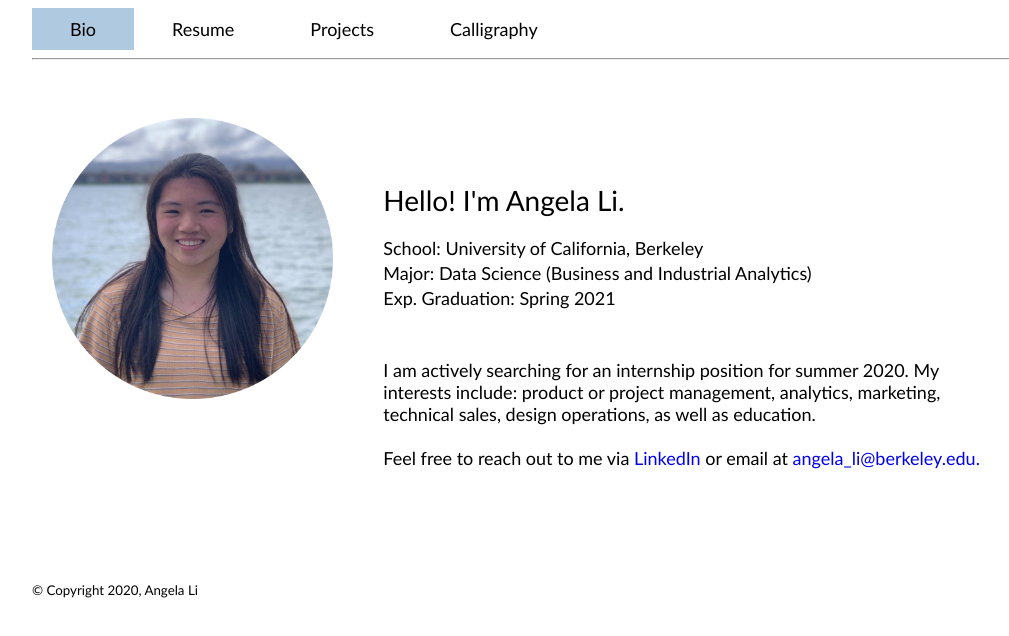
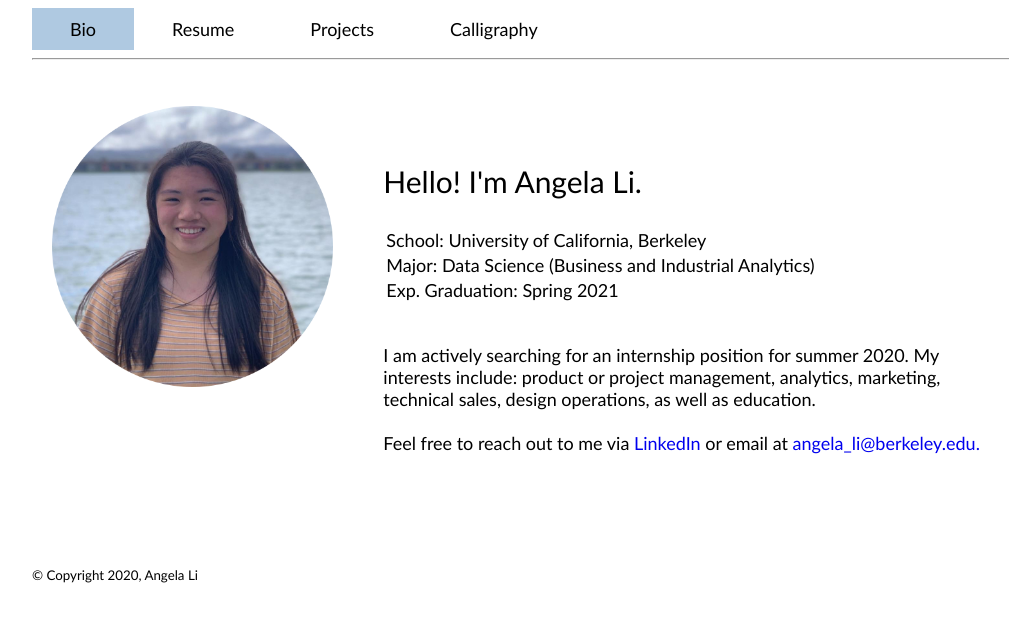
Before and after one commit to angelaalii/bio, a plain HTML site: page index.html in a window 1280 px wide. Shown: the whole page, without its empty margins (96-1105 px from the left). Drawn offline with Linux system fonts and the light colour scheme.

Commit message:
changed margin

```diff
--- a/main.css
+++ b/main.css
@@ -30,22 +30,23 @@ body {
   }
 
 .biobox {
-    margin-top: 20px;
+    margin-top: 5px;
     margin-left: 20px;
 }
 
 .bio {
     margin-left: 33%;
     margin-right: 5%;
-    padding-top: 75px;
+    padding-top: 65px;
     font-size: 18px;
 }
 .bio .intro {
-    font-size: 28px;
+    font-size: 30px;
     font-weight: 300;
 }
+
 .bio .info {
-    line-height: 0.38;
+  margin: 3px;
 }
 
 .biobox img {
```
Also changed, not shown: 1 other file.
